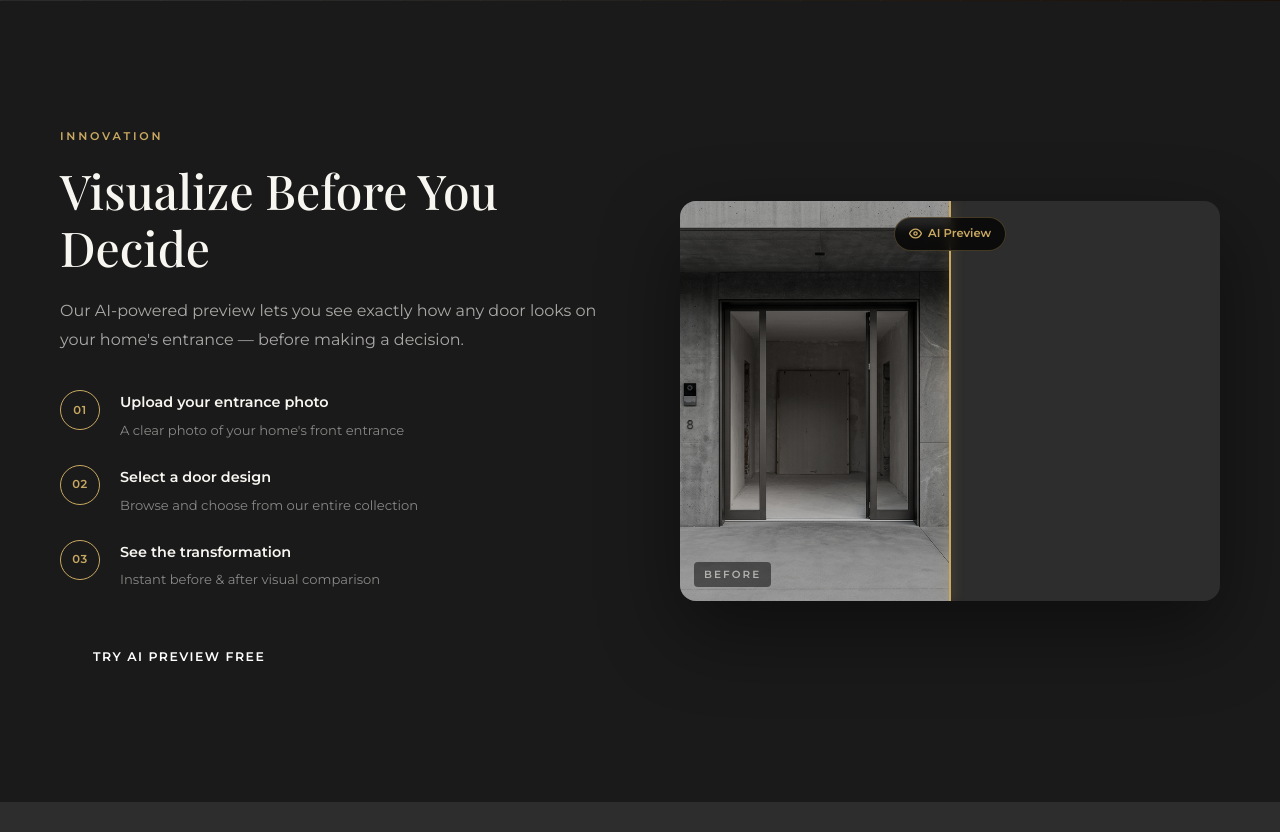
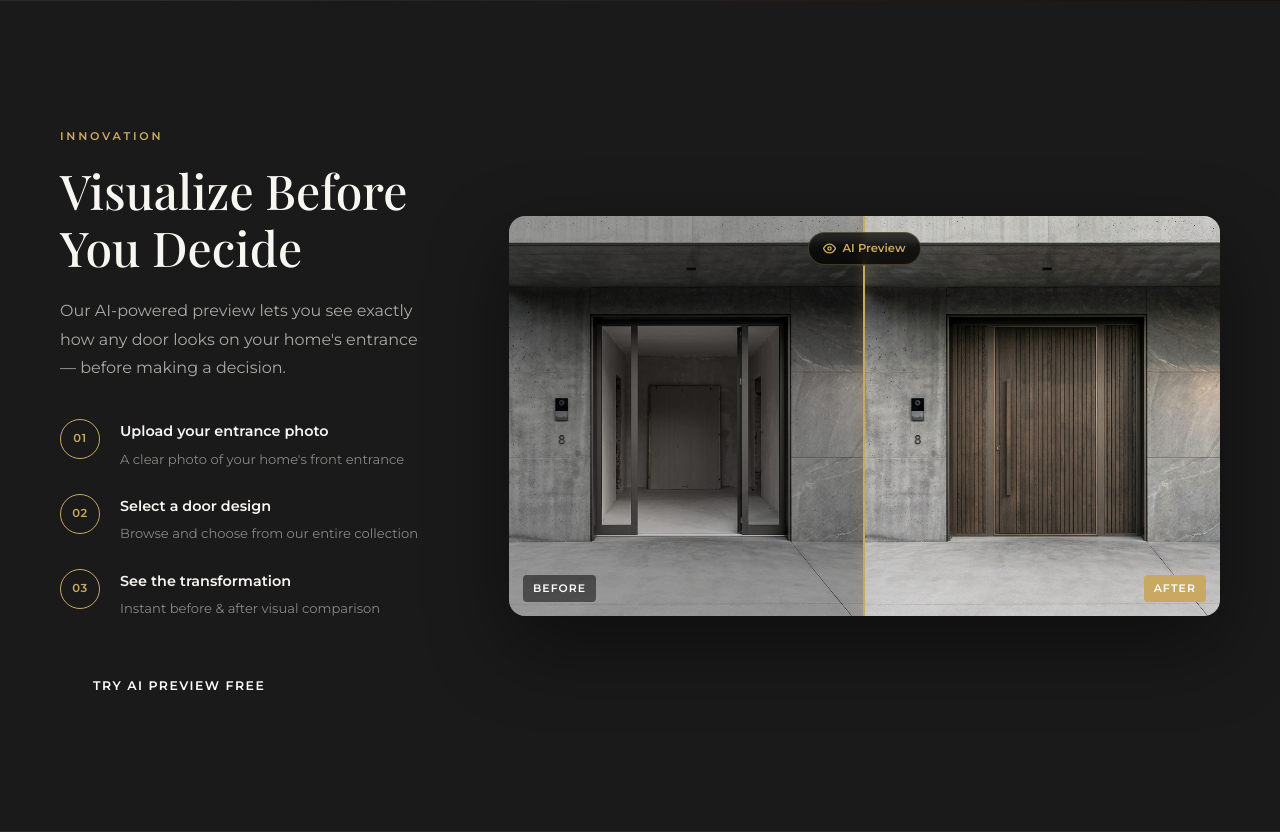
Before and after one commit to ManojKumar2074/shiv_shankar_door, a Django app: page / in a window 1280 px wide. Shown: the part 929-1761 px from the top of the page. Run offline with Django 4.2, Linux system fonts and the light colour scheme; data that the repository does not hold is empty; some web fonts are replaced.

Commit message:
Add images in Home page

```diff
--- a/templates/doors/home.html
+++ b/templates/doors/home.html
@@ -4,26 +4,24 @@
 
 {% block extra_css %}
 <style>
-/* ── AI Feature mockup with real images ──────────────────── */
+/* ── AI Feature mockup ──────────────────────────────────── */
 .ai-feature__mockup {
   position: relative;
   border-radius: 16px;
   overflow: hidden;
   width: 100%;
-  aspect-ratio: 4/3;
+  aspect-ratio: 16/9;
   box-shadow: 0 30px 80px rgba(0,0,0,0.45);
-  display: flex;
+  display: grid;
+  grid-template-columns: 1fr 1fr;
 }
 .ai-feature__before,
 .ai-feature__after {
   position: relative;
-  flex: 1;
-  min-width: 0;
   overflow: hidden;
+  min-height: 0;
 }
 .ai-feature__img {
-  position: absolute;
-  inset: 0;
   width: 100%;
   height: 100%;
   object-fit: cover;
@@ -67,6 +65,7 @@
   background: var(--gold, #c9a961);
   left: auto;
   right: 14px;
+  bottom: 14px;
 }
 /* Floating AI badge */
 .ai-feature__badge {
@@ -185,18 +184,20 @@
                 <a href="{% url 'ai_preview' %}" class="btn btn--gold">Try AI Preview Free</a>
             </div>
             <div class="ai-feature__visual">
-                <div class="ai-feature__mockup">
+                <div class="ai-feature__mockup" style="display:flex;flex-direction:row;align-items:stretch;">
 
-                    <!-- BEFORE panel — house without door -->
-                    <div class="ai-feature__before">
-                        <img src="{% static 'image/before_house.jpg' %}" alt="Before — House entrance" class="ai-feature__img ai-feature__img--before">
-                        <span class="ai-feature__panel-label">Before</span>
+                    <!-- BEFORE panel -->
+                    <div style="position:relative;overflow:hidden;width:50%;height:100%;flex-shrink:0;">
+                        <img src="{% static 'image/before_house.jpg' %}" alt="Before"
+                             style="width:100%;height:100%;object-fit:cover;object-position:center;display:block;filter:grayscale(60%) brightness(0.75);">
+                        <span style="position:absolute;bottom:14px;left:14px;font-size:0.68rem;font-weight:800;letter-spacing:0.1em;text-transform:uppercase;color:#fff;background:rgba(0,0,0,0.5);padding:4px 10px;border-radius:4px;z-index:5;">Before</span>
                     </div>
 
-                    <!-- AFTER panel — house with door installed -->
-                    <div class="ai-feature__after">
-                        <img src="{% static 'image/after_house.jpg' %}" alt="After — With new door" class="ai-feature__img">
-                        <span class="ai-feature__panel-label">After</span>
+                    <!-- AFTER panel -->
+                    <div style="position:relative;overflow:hidden;width:50%;height:100%;flex-shrink:0;">
+                        <img src="{% static 'image/after_house.jpg' %}" alt="After"
+                             style="width:100%;height:100%;object-fit:cover;object-position:center;display:block;">
+                        <span style="position:absolute;bottom:14px;right:14px;font-size:0.68rem;font-weight:800;letter-spacing:0.1em;text-transform:uppercase;color:#fff;background:#c9a961;padding:4px 10px;border-radius:4px;z-index:5;">After</span>
                     </div>
 
                     <!-- Gold divider line -->
```
